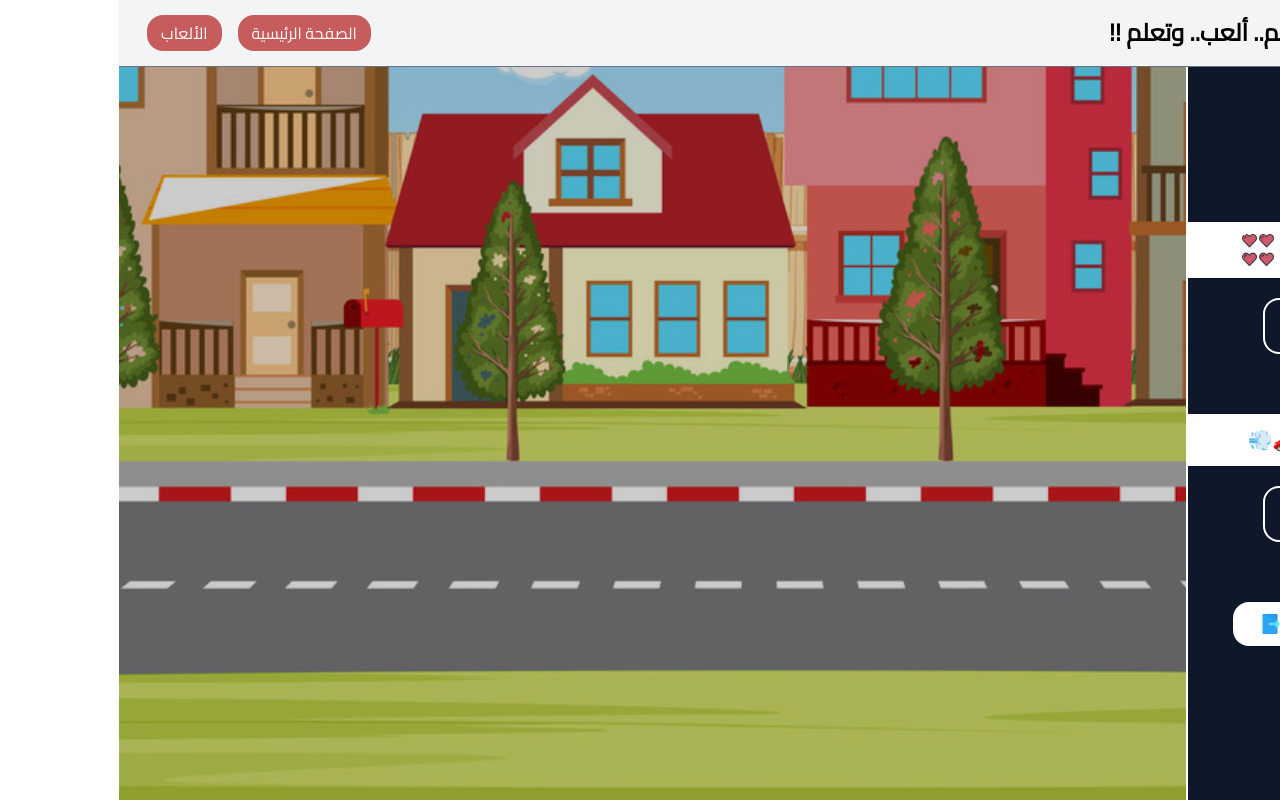
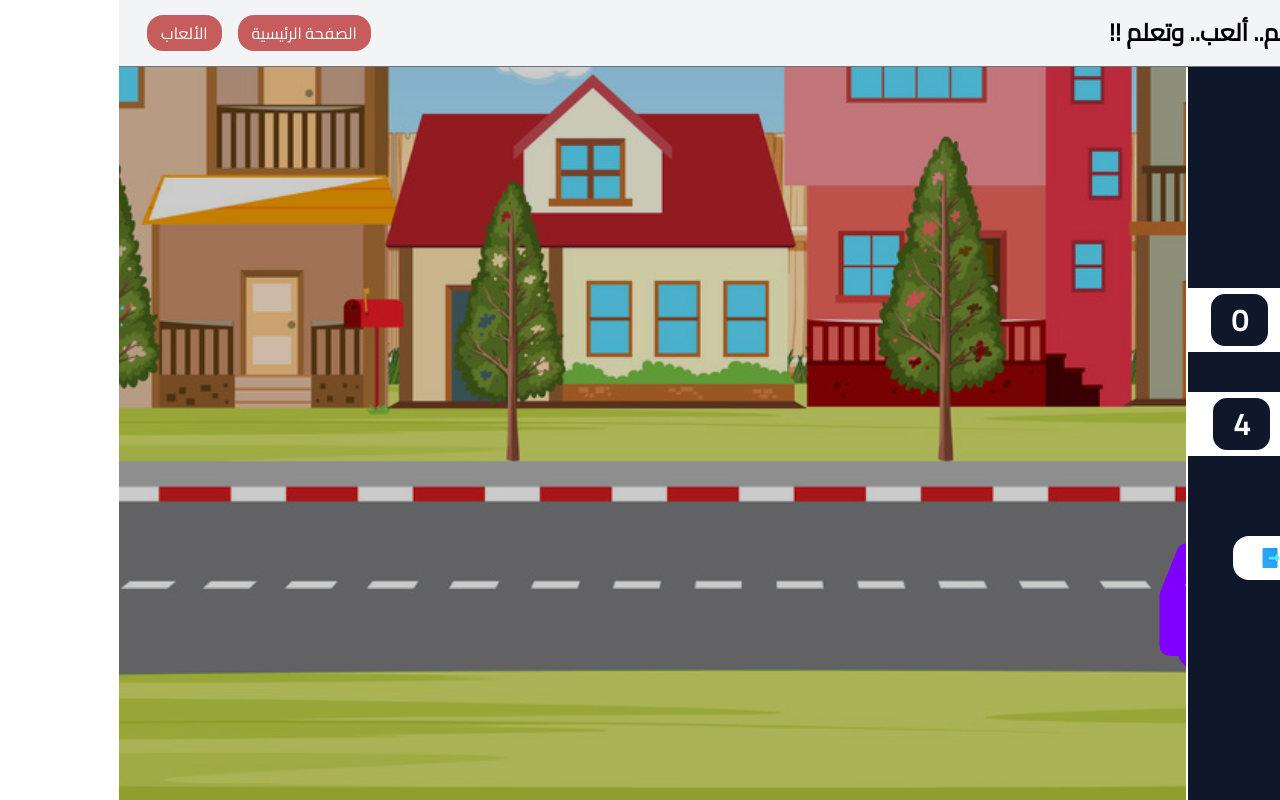
Before and after one commit to Kamel-Amen/speak-play-learn, a React (Vite) app: page /speak-play-learn/gameTwo in a window 1280 px wide. Built offline with nearby package versions, Linux system fonts and the light colour scheme.

Commit message:
Adding game two updates

```diff
--- a/src/components/Game Two/GameTwo.jsx
+++ b/src/components/Game Two/GameTwo.jsx
@@ -4,11 +4,15 @@ import { Link } from 'react-router-dom';
 import Confetti from 'react-confetti';
 import livesIcon from '/lives.png';
 import exitIcon from '/exit.gif';
+import { toast } from 'react-toastify';
 
+//? Shapes Colors array
+const colors = ['#007BFF', '#FFD700', '#8000FF'];
+
+//? Shapes array
 const shapes = [
   {
     name: 'car',
-    color: '#007BFF',
     svg: (
       <svg
         xmlns='http://www.w3.org/2000/svg'
@@ -23,7 +27,6 @@ const shapes = [
   },
   {
     name: 'bike',
-    color: '#FFD700',
     svg: (
       <svg
         xmlns='http://www.w3.org/2000/svg'
@@ -44,7 +47,6 @@ const shapes = [
   },
   {
     name: 'truck',
-    color: '#8000FF',
     svg: (
       <svg
         xmlns='http://www.w3.org/2000/svg'
@@ -77,12 +79,16 @@ const shapes = [
 const GameTwo = () => {
   // const for shape in shapes arr
   const [shapeIndex, setShapeIndex] = useState(0);
+  // const for shape color each round
+  const [shapeColor, setShapeColor] = useState(
+    colors[Math.floor(Math.random() * colors.length)]
+  );
   // const for shape passing number in each round
   const [rounds, setRounds] = useState(0);
   // const for maximum rounds numbers
   const maxRounds = 5;
   // const for round duration
-  const roundDuration = 3;
+  const [roundDuration, setRoundDuration] = useState(3);
   // const for special colored shape
   const [specialShapeRound, setSpecialShapeRound] = useState(
     Math.floor(Math.random() * maxRounds) + 1
@@ -104,7 +110,9 @@ const GameTwo = () => {
       setScore(score + 1);
       setGameOver(true);
       setShowConfetti(true);
+      setShapeColor(colors[Math.floor(Math.random() * colors.length)]);
       new Audio(import.meta.env.BASE_URL + 'success.mp3').play();
+      toast.info('أختر مستوي جديد...');
       setTimeout(() => {
         setShowConfetti(false);
       }, 5000);
@@ -114,11 +122,13 @@ const GameTwo = () => {
   };
 
   //? Handle restart game function
-  const restartGame = () => {
+  const restartGame = (duration) => {
     setRounds(0);
     setSpecialShapeRound(Math.floor(Math.random() * maxRounds) + 1);
+    setShapeColor(colors[Math.floor(Math.random() * colors.length)]);
     setGameOver(false);
     setWon(false);
+    setRoundDuration(duration);
     setShapeIndex((prev) => (prev + 1) % shapes.length);
   };
 
@@ -131,37 +141,61 @@ const GameTwo = () => {
       {/* //? Content Section */}
       <div className='content w-full h-full flex'>
         {/* Start Sidebar */}
-        <section className='w-1/6 h-full bg-[#0f172a] text-white text-center pt-[67px] border-l-2 flex flex-col justify-center items-center gap-15'>
+        <section className='w-1/6 h-full bg-[#0f172a] text-white text-center pt-[67px] border-l-2 flex flex-col justify-center items-center gap-10'>
           {/* //* score */}
-          <div className='score-sec w-full flex flex-col justify-center items-center gap-5'>
-            <header className='w-full flex justify-center items-center gap-4 text-xl font-bold bg-white text-[#0f172a] py-3'>
+          <div className='score-sec w-full flex justify-center items-center gap-3 bg-white text-[#0f172a] py-1'>
+            <header className='flex justify-center items-center gap-2 text-xl font-bold'>
               نقاطك
               <img src={livesIcon} alt='lives' className='w-[2rem] h-[2rem]' />
             </header>
-            <p className='border-2 font-bold text-3xl w-fit py-2 px-5 rounded-2xl'>
+            <p className='border-2 font-bold text-3xl w-fit py-2 px-5 rounded-2xl bg-[#0f172a] text-white'>
               {score}
             </p>
           </div>
+
           {/* //* rounds left */}
-          <div className='attemptsLeft-sec w-full flex flex-col justify-center items-center gap-5'>
-            <header className='w-full flex justify-center items-center gap-4 text-xl font-bold bg-white text-[#0f172a] py-3'>
+          <div className='attemptsLeft-sec w-full flex justify-center items-center gap-3 bg-white text-[#0f172a] py-1'>
+            <header className='flex justify-center items-center gap-2 text-xl font-bold'>
               باقي 🚗💨{' '}
             </header>
-            <p className='border-2 font-bold text-3xl w-fit py-2 px-5 rounded-2xl'>
+            <p className='border-2 font-bold text-3xl w-fit py-2 px-5 rounded-2xl bg-[#0f172a] text-white'>
               {5 - rounds}
             </p>
           </div>
-          {/* //* buttons */}
-          <div className='buttons-sec w-full flex flex-col gap-5 justify-center items-center'>
+
+          {/* //* levels */}
+          <div className='levels-sec w-full flex flex-col gap-5 justify-center items-center'>
+            {/* //* easy level */}
             <button
-              onClick={restartGame}
+              onClick={() => restartGame(3)}
               className={`${
                 !gameOver ? 'hidden' : 'block'
               } text-lg font-bold text-[#0f172a] bg-white px-4 py-2 rounded-3xl cursor-pointer transition-all ease-in-out duration-500 hover:w-full hover:rounded-none`}
             >
-              ألعب مجددا 🔄
+              مستوى سهل 🔄
             </button>
+            {/* //? medium level */}
+            <button
+              onClick={() => restartGame(2)}
+              className={`${
+                !gameOver ? 'hidden' : 'block'
+              } text-lg font-bold text-[#0f172a] bg-white px-4 py-2 rounded-3xl cursor-pointer transition-all ease-in-out duration-500 hover:w-full hover:rounded-none`}
+            >
+              مستوى متوسط 🔄
+            </button>
+            {/* //! hard level */}
+            <button
+              onClick={() => restartGame(1)}
+              className={`${
+                !gameOver ? 'hidden' : 'block'
+              } text-lg font-bold text-[#0f172a] bg-white px-4 py-2 rounded-3xl cursor-pointer transition-all ease-in-out duration-500 hover:w-full hover:rounded-none`}
+            >
+              مستوى صعب 🔄
+            </button>
+          </div>
 
+          {/* //* buttons */}
+          <div className='buttons-sec w-full flex flex-col gap-5 justify-center items-center'>
             <Link
               className='flex justify-center items-center gap-2 w-30 py-2 mx-auto rounded-2xl bg-[#FFF] text-[#0F172A] cursor-pointer text-xl font-semibold text-center transition-all ease-in-out duration-500 hover:w-full hover:rounded-none'
               to='/speak-play-learn/games'
@@ -176,7 +210,7 @@ const GameTwo = () => {
           </div>
         </section>
 
-        {/* Start Game */}
+        {/* //! Start Game */}
         {/* //? Moving Car */}
         <div className='game w-5/6 h-full text-white font-bold overflow-hidden relative flex justify-end items-end'>
           <div className='holder absolute top-0 left-0 size-full'></div>
@@ -188,29 +222,23 @@ const GameTwo = () => {
               viewBox='0 0 24 24'
               className='cursor-pointer mb-[6rem]'
               xmlns='http://www.w3.org/2000/svg'
-              fill={
-                rounds + 1 === specialShapeRound
-                  ? 'red'
-                  : shapes[shapeIndex].color
-              }
-              stroke={
-                rounds + 1 === specialShapeRound
-                  ? 'red'
-                  : shapes[shapeIndex].color
-              }
+              fill={rounds + 1 === specialShapeRound ? 'red' : shapeColor}
+              stroke={rounds + 1 === specialShapeRound ? 'red' : shapeColor}
               strokeWidth='0.5'
               strokeLinecap='round'
               strokeLinejoin='round'
               initial={{ x: '-150px' }}
               animate={{ x: '100vw' }}
               transition={{
-                duration: Math.max(1, roundDuration - rounds * 0.4),
+                // duration: Math.max(1, roundDuration - rounds * 0.4),
+                duration: roundDuration,
                 ease: 'linear',
               }}
               onClick={handleShapeClick}
               onAnimationComplete={() => {
                 //! Controls maximum number of rounds
                 if (rounds + 1 >= maxRounds) {
+                  toast.info('أختر مستوي جديد...');
                   setGameOver(true);
                   new Audio(import.meta.env.BASE_URL + 'lose.mp3').play();
                 } else {
```
